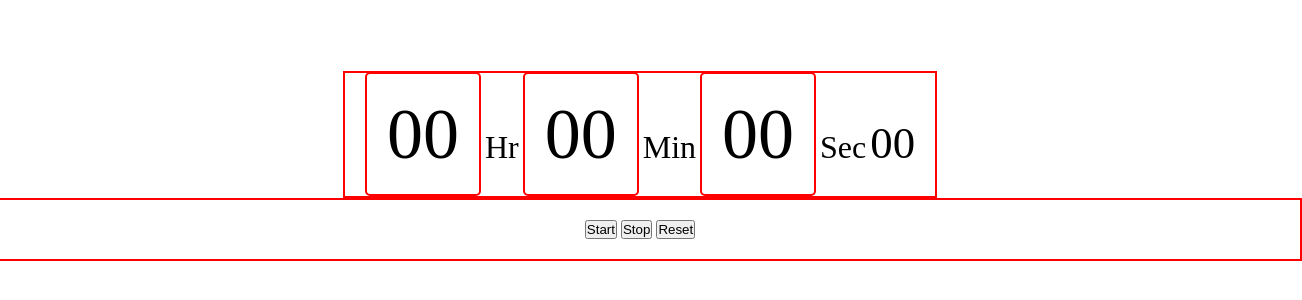
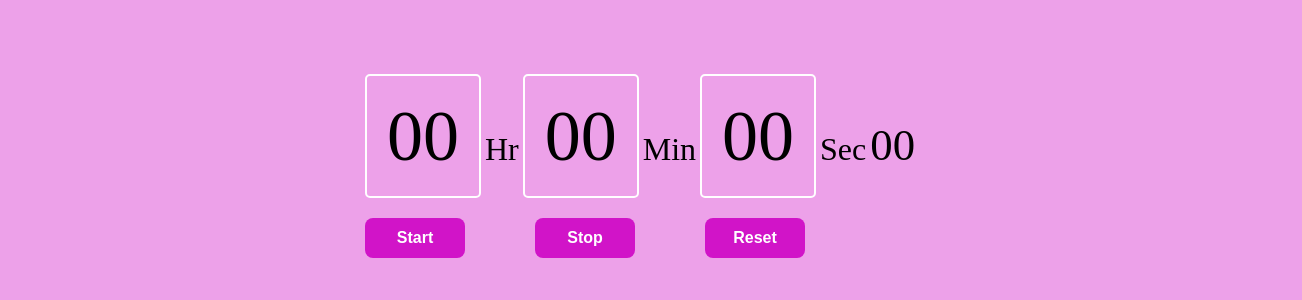
Before and after one commit to SwarajAnand/Stopwatch, a plain HTML site: page index.html in a window 1280 px wide. Shown: the part 234-534 px from the top of the page, 1302 px wide, since content can reach past the window. Drawn offline with Linux system fonts and the light colour scheme.

Commit message:
Added files

```diff
--- a/style.css
+++ b/style.css
@@ -1,6 +1,7 @@
 *{
     margin: 0;
     padding: 0;
+    background-color: #eda1e9;
 }
 .container{
     /* border: 2px solid red; */
@@ -15,9 +16,33 @@
 .container *{
 
 }
+/*
+#container div {
+    height: 100px;
+    width: 100px;
+    display: flex;
+    flex-direction: column;
+    font-size: 3rem;
+    text-align: center;
+    align-items: center;
+    background-color: #eda1e9;
+    color: white;
+    margin-top: 10px;
+    border-radius: 5px;
+}
+
+#container p {
+    padding: 0;
+    margin: 0;
+    font-size: 1rem;
+    background-color: #d114c8;
+    text-align: center;
+    width: 100%;
+    padding: 5px;
+} */
 
 .digit{
-    border: 2px solid red;
+    border: 2px solid white;
     font-size: 4.5rem;
     padding: 20px;
     border-radius: 5px;
@@ -32,13 +57,29 @@
 }
 
 #time{
-    border: 2px solid red;
+    /* border: 2px solid red; */
     padding: 20px;
 }
 
 #buttons{
-    border: 2px solid red;
-    width: 100%;
+    display: flex;
+        /* border: 2px solid red; */
+        margin-top: 20px;
+        width: 550px;
+        /* justify-content: ; */
+        gap: 70px;
+}
+
+.btn{
+
+    width: 100px;
+    gap: 20px;
     text-align: center;
-    padding: 20px;
+    height: 40px;
+    background-color: #d114c8;
+    color: white;
+    border: none;
+    font-size: 16px;
+    font-weight: bold;
+    border-radius: 8px;
 }
```
